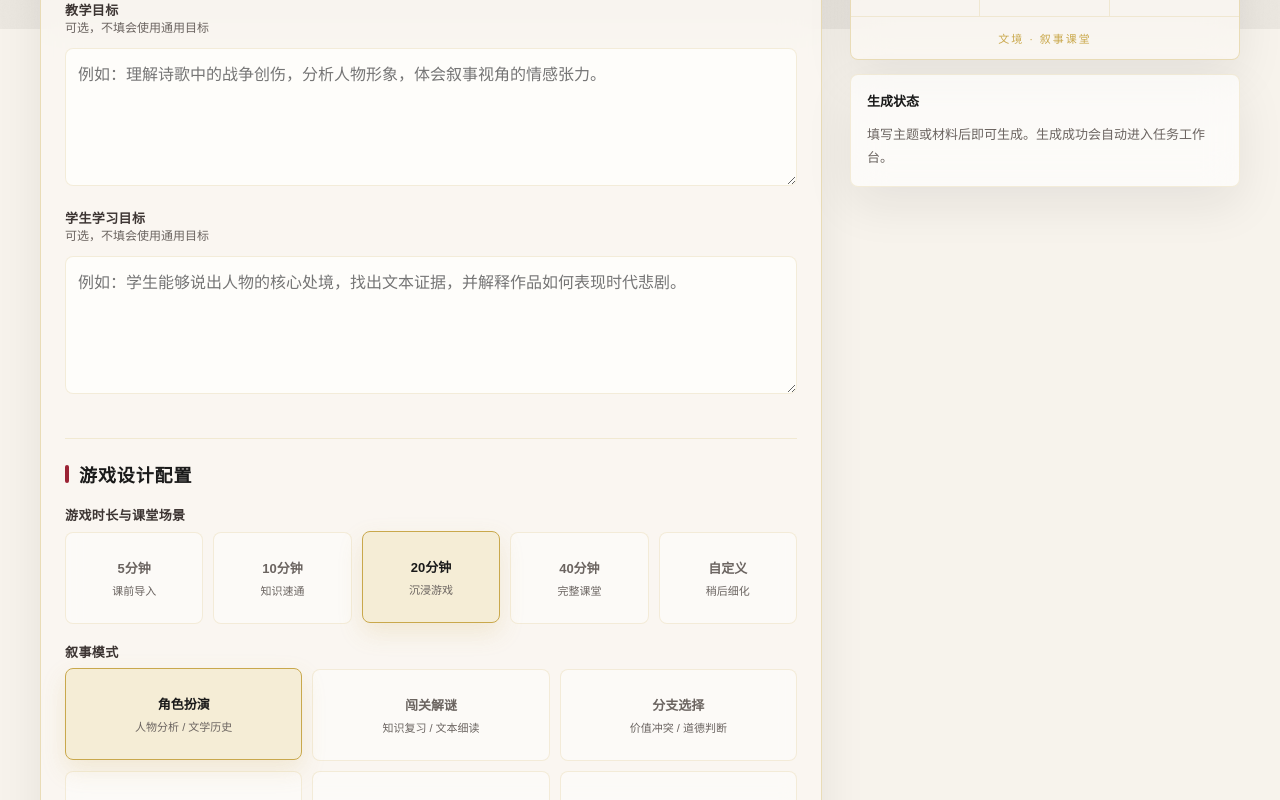
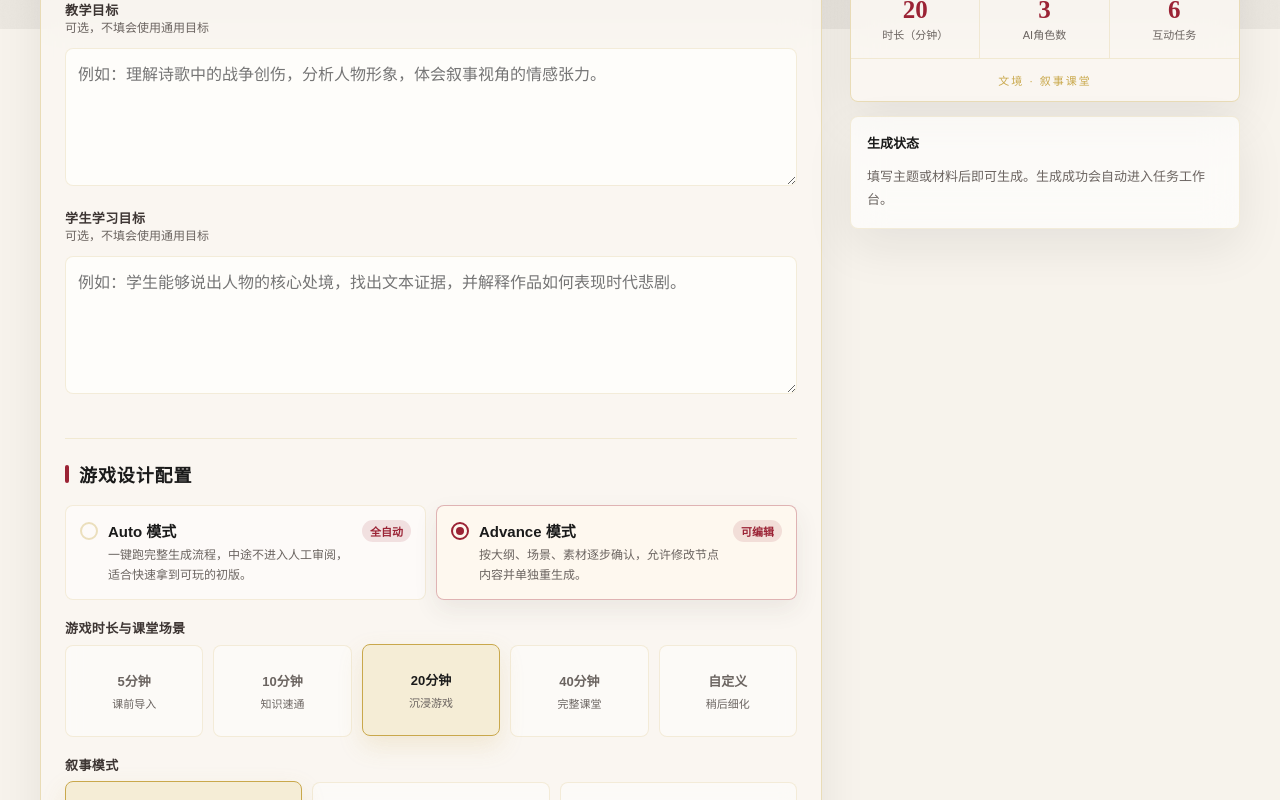
Before and after one commit to confusedstardust/engine_skeleton, a Next.js app in the folder forge_frontend_next/: page / in a window 1280 px wide. Shown: the part 771-1571 px from the top of the page. Built offline with nearby package versions, Linux system fonts and the light colour scheme.

Commit message:
优化ui部分

```diff
--- a/forge_frontend_next/app/globals.css
+++ b/forge_frontend_next/app/globals.css
@@ -575,6 +575,122 @@ a {
   margin: 18px 0;
 }
 
+.mode-radio {
+  display: grid;
+  grid-template-columns: repeat(2, minmax(0, 1fr));
+  gap: 10px;
+  margin-bottom: 18px;
+}
+
+.mode-radio button {
+  position: relative;
+  display: grid;
+  grid-template-columns: auto minmax(0, 1fr) auto;
+  gap: 10px;
+  align-items: start;
+  min-height: 94px;
+  padding: 14px;
+  color: var(--ink-muted);
+  text-align: left;
+  background: rgba(255, 255, 255, 0.48);
+  border: 1px solid var(--border-light);
+  border-radius: 8px;
+  transition: border-color 0.16s ease, background 0.16s ease, box-shadow 0.16s ease;
+}
+
+.mode-radio button:hover,
+.mode-radio button.selected {
+  color: var(--ink);
+  background: rgba(255, 248, 239, 0.86);
+  border-color: rgba(155, 35, 53, 0.32);
+  box-shadow: 0 10px 24px rgba(63, 50, 36, 0.08);
+}
+
+.mode-radio-dot {
+  display: grid;
+  place-items: center;
+  width: 18px;
+  height: 18px;
+  margin-top: 2px;
+  border: 2px solid var(--border);
+  border-radius: 999px;
+}
+
+.mode-radio button.selected .mode-radio-dot {
+  border-color: var(--cinnabar);
+}
+
+.mode-radio button.selected .mode-radio-dot::after {
+  width: 8px;
+  height: 8px;
+  content: "";
+  background: var(--cinnabar);
+  border-radius: 999px;
+}
+
+.mode-radio strong,
+.mode-radio small {
+  display: block;
+}
+
+.mode-radio strong {
+  color: var(--ink);
+  font-size: 15px;
+}
+
+.mode-radio small {
+  margin-top: 5px;
+  color: var(--ink-muted);
+  font-size: 12px;
+  line-height: 1.6;
+}
+
+.mode-radio em {
+  padding: 3px 8px;
+  color: var(--cinnabar);
+  background: var(--cinnabar-glow);
+  border-radius: 999px;
+  font-size: 11px;
+  font-style: normal;
+  font-weight: 800;
+}
+
+.outline-fieldset {
+  min-width: 0;
+  padding: 0;
+  margin: 0;
+  border: 0;
+}
+
+.readonly-status {
+  display: inline-flex;
+  align-items: center;
+  justify-content: center;
+  gap: 8px;
+  box-sizing: border-box;
+  height: 36px;
+  min-height: 36px;
+  padding: 0 12px;
+  color: var(--ink-muted);
+  background: var(--rice-dark);
+  border: 1px solid var(--border-light);
+  border-radius: 6px;
+  font-size: 13px;
+  font-weight: 800;
+  line-height: 1;
+  white-space: nowrap;
+}
+
+.inline-spinner {
+  display: inline-block;
+  width: 14px;
+  height: 14px;
+  border: 2px solid var(--border-light);
+  border-top-color: var(--cinnabar);
+  border-radius: 999px;
+  animation: spin 0.8s linear infinite;
+}
+
 .number-control {
   display: flex;
   align-items: center;
@@ -1651,6 +1767,20 @@ a {
   font-size: 18px;
 }
 
+.done-placeholder {
+  gap: 12px;
+}
+
+.done-placeholder .btn {
+  display: inline-flex;
+  align-items: center;
+  justify-content: center;
+  width: auto;
+  margin-top: 4px;
+  text-decoration: none;
+  line-height: 1;
+}
+
 .artifact-editor {
   min-height: 520px;
   margin-top: 18px;
@@ -2711,6 +2841,7 @@ a {
   .field-row,
   .checkbox-group,
   .number-grid,
+  .mode-radio,
   .card-grid.five,
   .card-grid.three,
   .phase-editor-list,
--- a/forge_frontend_next/app/page.tsx
+++ b/forge_frontend_next/app/page.tsx
@@ -12,6 +12,8 @@ type Job = {
   id: string;
   status: string;
 };
+
+type GenerationMode = "auto" | "advanced";
 
 const durations: Choice[] = [
   { name: "5分钟", desc: "课前导入" },
@@ -64,6 +66,7 @@ export default function ClassroomGeneratorPage() {
   const [studentGoal, setStudentGoal] = useState("");
   const [duration, setDuration] = useState("20分钟");
   const [mode, setMode] = useState("角色扮演");
+  const [generationMode, setGenerationMode] = useState<GenerationMode>("advanced");
   const [characterCount, setCharacterCount] = useState(3);
   const [taskCount, setTaskCount] = useState(6);
   const [voiceOn, setVoiceOn] = useState(false);
@@ -107,6 +110,7 @@ export default function ClassroomGeneratorPage() {
           options: {
             allow_missing_assets: allowMissingAssets,
             generate_assets: generateAssets,
+            generation_mode: generationMode,
             classroom_topic: fallbackText(topic, source.slice(0, 30) || "未命名课堂"),
             grade: fallbackText(grade, "高中语文"),
             difficulty: fallbackText(difficulty, "基础理解"),
@@ -126,11 +130,19 @@ export default function ClassroomGeneratorPage() {
           }
         })
       });
-      setMessage("任务已创建，正在生成故事大纲...");
-      await api<Job>(`/jobs/${created.id}/phases/narrative`, {
-        method: "POST",
-        body: JSON.stringify({ background: true })
-      });
+      if (generationMode === "auto") {
+        setMessage("任务已创建，Auto 模式会自动完成全部生成流程...");
+        await api<Job>(`/jobs/${created.id}/run`, {
+          method: "POST",
+          body: JSON.stringify({ background: true })
+        });
+      } else {
+        setMessage("任务已创建，正在生成故事大纲...");
+        await api<Job>(`/jobs/${created.id}/phases/narrative`, {
+          method: "POST",
+          body: JSON.stringify({ background: true })
+        });
+      }
       router.push(`/jobs/${created.id}`);
     } catch (error) {
       setRunning(false);
@@ -247,6 +259,7 @@ export default function ClassroomGeneratorPage() {
             </FormSection>
 
             <FormSection title="游戏设计配置">
+              <GenerationModeRadio value={generationMode} onChange={setGenerationMode} />
               <ChoiceGrid label="游戏时长与课堂场景" items={durations} value={duration} onChange={setDuration} columns="five" />
               <ChoiceGrid label="叙事模式" items={modes} value={mode} onChange={setMode} columns="three" />
 
@@ -320,7 +333,8 @@ export default function ClassroomGeneratorPage() {
                 <PreviewRow k="适用" v={grade || "默认：高中语文"} />
                 <PreviewRow k="叙事模式" v={<span className="preview-tag">{selectedMode.name}</span>} />
                 <div className="preview-divider" />
-                <PreviewRow k="内容预计" v={<span className="muted">{characterCount}个角色<br />{taskCount}道互动任务<br />生成后进入节点工作台</span>} />
+                <PreviewRow k="生成模式" v={<span className="preview-tag">{generationMode === "auto" ? "Auto 一键生成" : "Advance 节点审阅"}</span>} />
+                <PreviewRow k="内容预计" v={<span className="muted">{characterCount}个角色<br />{taskCount}道互动任务<br />{generationMode === "auto" ? "自动生成完整游戏" : "生成后进入节点工作台"}</span>} />
                 <PreviewRow k="角色配音" v={<span><i className={`status-dot ${voiceOn ? "on" : "off"}`} />{voiceOn ? `已开启 · ${voice || voicePresets[0]}` : "未开启"}</span>} />
                 <PreviewRow k="难度" v={difficulty || "默认：基础理解"} />
               </div>
@@ -352,6 +366,44 @@ function FormSection({ title, hint, children }: { title: string; hint?: string;
       {hint && <p className="section-hint">{hint}</p>}
       {children}
     </section>
+  );
+}
+
+function GenerationModeRadio({ value, onChange }: { value: GenerationMode; onChange: (value: GenerationMode) => void }) {
+  const items: Array<{ value: GenerationMode; title: string; desc: string; meta: string }> = [
+    {
+      value: "auto",
+      title: "Auto 模式",
+      desc: "一键跑完整生成流程，中途不进入人工审阅，适合快速拿到可玩的初版。",
+      meta: "全自动"
+    },
+    {
+      value: "advanced",
+      title: "Advance 模式",
+      desc: "按大纲、场景、素材逐步确认，允许修改节点内容并单独重生成。",
+      meta: "可编辑"
+    }
+  ];
+  return (
+    <div className="mode-radio" role="radiogroup" aria-label="生成工作台模式">
+      {items.map((item) => (
+        <button
+          className={value === item.value ? "selected" : ""}
+          key={item.value}
+          type="button"
+          role="radio"
+          aria-checked={value === item.value}
+          onClick={() => onChange(item.value)}
+        >
+          <span className="mode-radio-dot" aria-hidden="true" />
+          <span>
+            <strong>{item.title}</strong>
+            <small>{item.desc}</small>
+          </span>
+          <em>{item.meta}</em>
+        </button>
+      ))}
+    </div>
   );
 }
 
```
Also changed, not shown: forge_frontend_next/app/jobs/[jobId]/page.tsx (+56 -9 lines), 1 other file (tests, documents, lock files or other folders).
